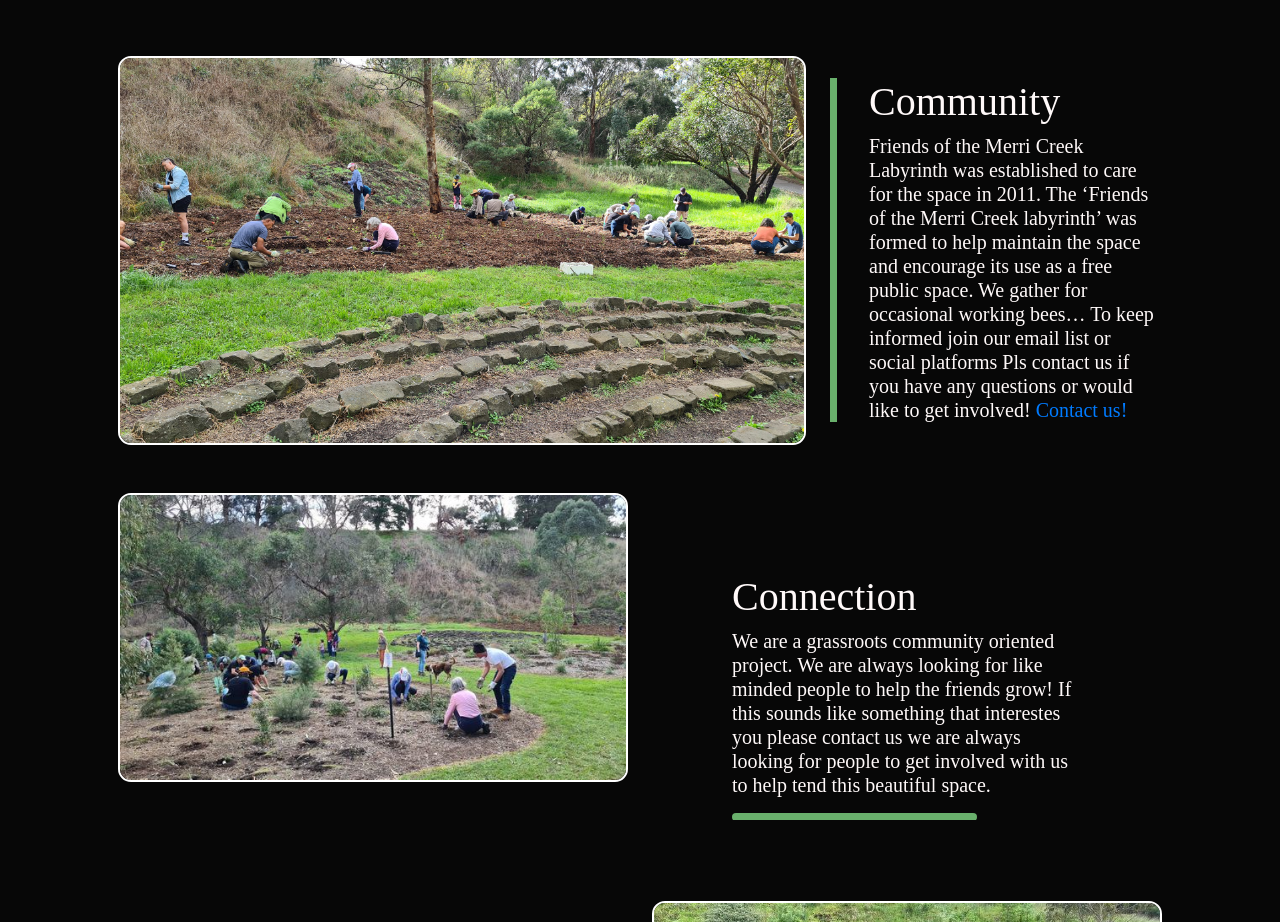
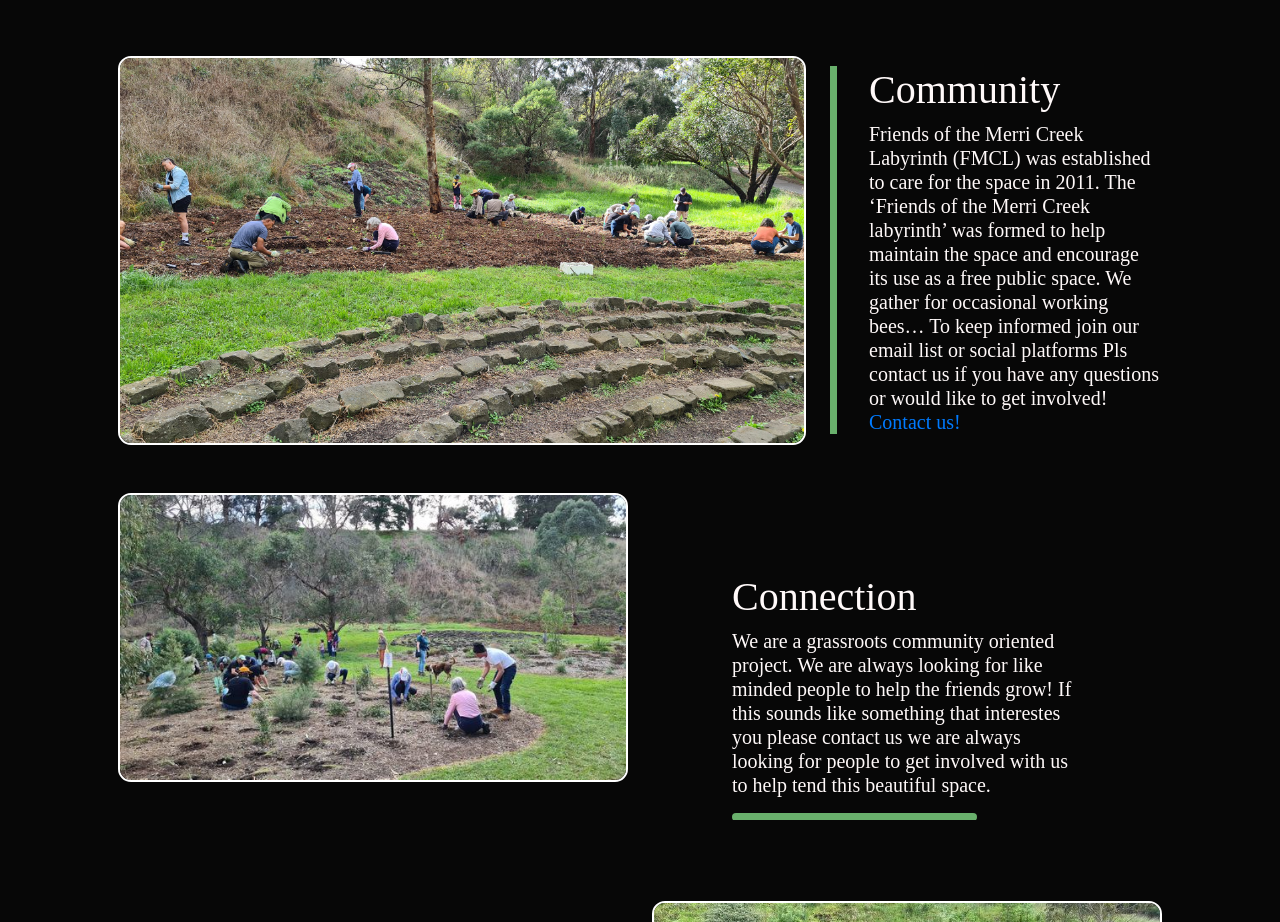
Before and after one commit to Jivana7/Merri-Creek-Labyrinth.github.io, a plain HTML site: page FMCL.html in a window 1280 px wide. Shown: the part 1040-1962 px from the top of the page. Drawn offline with nearby package versions, Linux system fonts and the light colour scheme; a web font is replaced by a local one.

Commit message:
Update FMCL.html

```diff
--- a/FMCL.html
+++ b/FMCL.html
@@ -73,7 +73,7 @@
             <div class="col-xl-4 col-lg-5">
                 <div class="featured-text text-center text-lg-left">
                     <h1 class="text-white-50">Community</h1>
-                    <h5 class="text-white-50 mb-0">Friends of the Merri Creek Labyrinth was established to care for the space in 2011. The ‘Friends of the Merri Creek labyrinth’
+                    <h5 class="text-white-50 mb-0">Friends of the Merri Creek Labyrinth (FMCL) was established to care for the space in 2011. The ‘Friends of the Merri Creek labyrinth’
                         was formed to help maintain the space and
                         encourage its use as a free public space.
                         We gather for occasional working bees…
```
